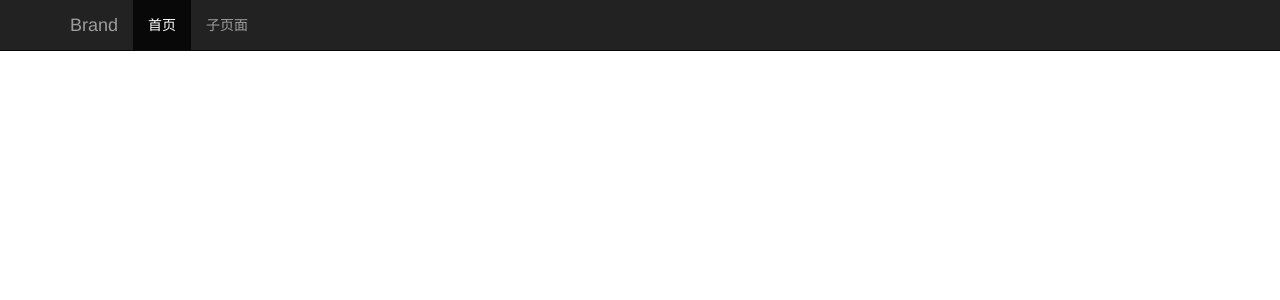
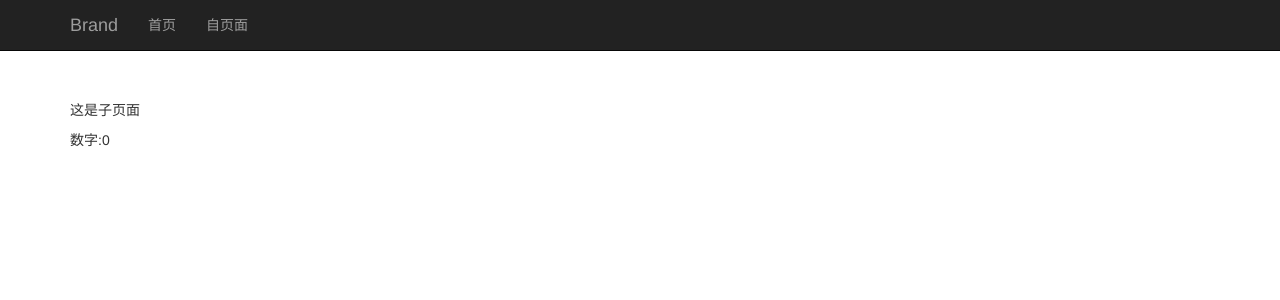
Before and after one commit to kulelikule/code-couple, a Vue app: page /#/child in a window 1280 px wide. Shown: the top 300 px of the page. Built offline with nearby package versions, Linux system fonts and the light colour scheme.

Commit message:
[MOD] 对vuex进行了一部分对研究

```diff
--- a/js/app.js
+++ b/js/app.js
@@ -1,27 +1,16 @@
 import Vue from 'vue';
 import VueRouter from 'vue-router';
 import App from './page/app.vue';
-import Home from './page/home.vue';
-import Child from './page/child.vue';
+//引入状态机
+import store from './store';
+//引入路由
+import router from './router';
 //引入样式
 import '../node_modules/bootstrap/dist/css/bootstrap.css'
-//启用路由
-Vue.use( VueRouter );
-
-const router = new VueRouter({
-	routes: [
-        {
-            path: '/',
-            component: Home
-        }, {
-            path: '/child',
-            component: Child
-        }
-    ]
-});
 
 new Vue({
 	el: '#app',
+    store,
 	router,
-	render: h=>h(App)
+	render: h => h(App)
 });
--- a/js/components/nav.vue
+++ b/js/components/nav.vue
@@ -12,14 +12,21 @@
 			</div>
 			<div class="collapse navbar-collapse" id="bs-example-navbar-collapse-9">
 				<ul class="nav navbar-nav">
-					<li class="active">
-						<router-link to='/'>首页</router-link>
-					</li>
-					<li>
-						<router-link to='/child'>子页面</router-link>
+					<li v-for="item in items">
+						<router-link :to='item.url'>{{item.name}}</router-link>
 					</li>
 				</ul>
 			</div>
 		</div>
 	</nav>
 </template>
+
+<script>
+	export default {
+		data() {
+			return {
+				items: this.$store.state.navItems
+			}
+		}
+	}
+</script>
--- a/js/page/app.vue
+++ b/js/page/app.vue
@@ -1,7 +1,7 @@
 <template>
 	<div>
 		<kas-nav></kas-nav>
-		<div class="container">
+		<div class="container page-container">
 			<router-view></router-view>
 		</div>
 	</div>
@@ -15,3 +15,9 @@
 		}
 	}
 </script>
+
+<style>
+	.page-container{
+		padding: 100px;
+	}
+</style>
--- a/js/page/child.vue
+++ b/js/page/child.vue
@@ -1,3 +1,16 @@
 <template>
-	<div>这是子页面</div>
+	<div>
+		<p>这是子页面</p>
+		<p>数字:{{ count }}</p>
+	</div>
 </template>
+
+<script>
+	export default {
+		computed: {
+			count() {
+				return this.$store.state.child.count
+			}
+		}
+	}
+</script>
--- /dev/null
+++ b/js/router.js
@@ -0,0 +1,21 @@
+import Vue from 'vue';
+import VueRouter from 'vue-router';
+import Home from './page/home.vue';
+import Child from './page/child.vue';
+
+//启用路由
+Vue.use( VueRouter );
+
+const router = new VueRouter({
+	routes: [
+        {
+            path: '/',
+            component: Home
+        }, {
+            path: '/child',
+            component: Child
+        }
+    ]
+});
+
+export default router;
--- /dev/null
+++ b/js/store/index.js
@@ -0,0 +1,25 @@
+import Vue from 'vue';
+import Vuex from 'vuex';
+import childModule from './modules/child';
+import homeModule from './modules/home';
+
+//启用vuex
+Vue.use(Vuex);
+
+export default new Vuex.Store({
+	state: {
+		navItems: [{
+			name: '首页',
+			url: '/',
+			isActive: false
+		},{
+			name: '自页面',
+			url: '/child',
+			isActive: false
+		}]
+	},
+	modules: {
+		home: homeModule,
+		child: childModule
+	}
+});
--- /dev/null
+++ b/js/store/modules/child.js
@@ -0,0 +1,20 @@
+export default {
+	state: {
+		count: 0
+	},
+	mutations: {
+		increment(state) {
+			state.count++;
+		}
+	},
+	getters: {
+		doubleCount(state) {
+			return state.count * 2;
+		}
+	},
+	actions: {
+		incrementCount({state, rootState, commit}) {
+			commit('increment');
+		}
+	}
+}
--- /dev/null
+++ b/js/store/modules/home.js
@@ -0,0 +1,20 @@
+export default {
+	state: {
+		count: 100
+	},
+	mutations: {
+		increment(state) {
+			state.count += 2;
+		}
+	},
+	getters: {
+		doubleCount(state) {
+			return state.count * 2;
+		}
+	},
+	actions: {
+		incrementCount({state, rootState, commit}) {
+			commit('increment');
+		}
+	}
+}
--- a/package.json
+++ b/package.json
@@ -26,6 +26,7 @@
   "dependencies": {
     "bootstrap": "^3.3.7",
     "vue": "^2.1.10",
-    "vue-router": "^2.1.3"
+    "vue-router": "^2.1.3",
+    "vuex": "^2.1.1"
   }
 }
```
Also changed, not shown: js/store/actions.js (added), js/store/mutations.js (added).
